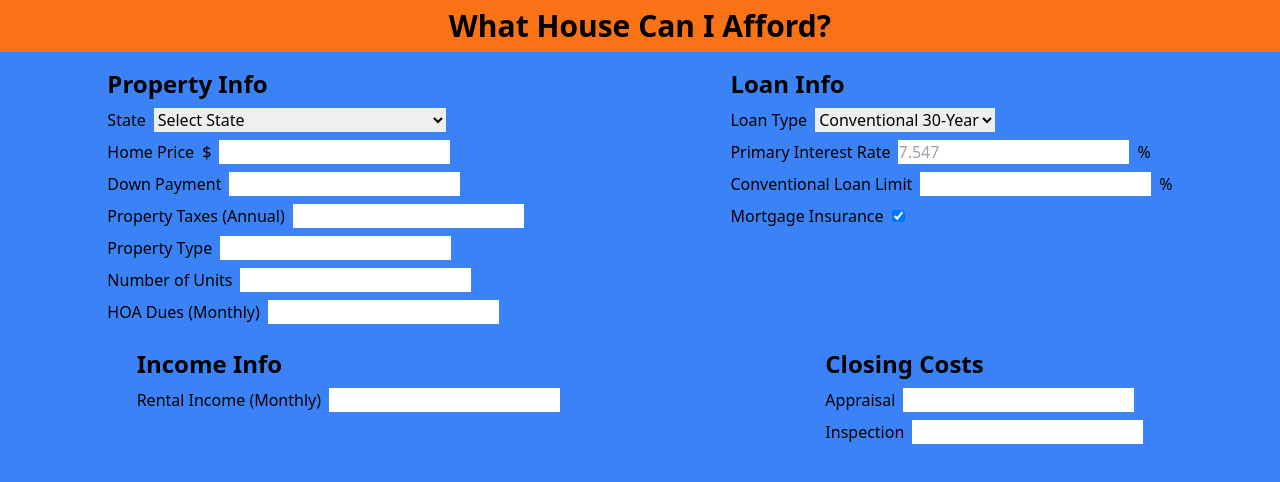
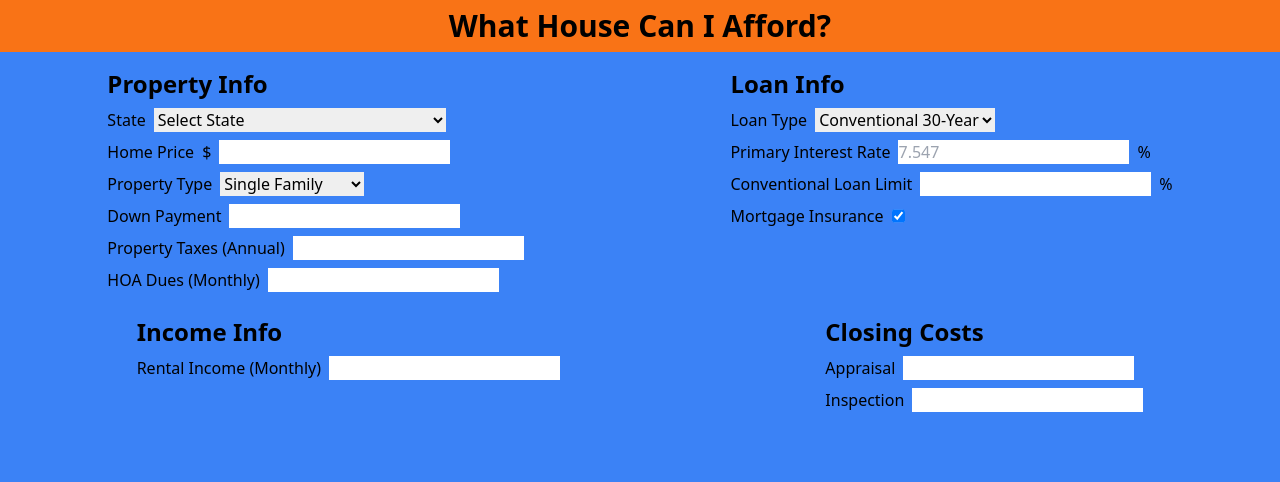
Before and after one commit to samueltanner/mortgage_app, a Next.js app: page / in a window 1280 px wide. Shown: the top 482 px of the page. Built offline with nearby package versions, Linux system fonts and the light colour scheme.

Commit message:
fixes issue with comma

```diff
--- a/src/lib/helpers.ts
+++ b/src/lib/helpers.ts
@@ -10,5 +10,7 @@ export const parsePrice = (
     currency: 'USD',
     maximumFractionDigits: cents ? 2 : 0,
   })
-  return formattedPrice.format(price)
+  const result = formattedPrice.format(price);
+
+  return result;
 }
--- a/src/pages/index.tsx
+++ b/src/pages/index.tsx
@@ -3,6 +3,7 @@ import { useState, useEffect } from 'react'
 import { states, rates_by_county } from '@/lib/data'
 import { County, State } from '@/lib/types'
 import { parsePrice } from '@/lib/helpers'
+import { type } from 'os'
 
 export default function Home() {
   const [primaryInterestRate, setPrimaryInterestRate] = useState<number>(7.547)
@@ -16,7 +17,7 @@ export default function Home() {
     undefined,
   )
   const [selectedCounty, setSelectedCounty] = useState<County>()
-  const [homePrice, setHomePrice] = useState<number | undefined>(undefined)
+  const [homePrice, setHomePrice] = useState<string>('')
 
   useEffect(() => {
     if (!selectedState) return
@@ -25,6 +26,12 @@ export default function Home() {
     })
     setCounties(filteredCounties)
   }, [selectedState])
+
+  const handlePriceChange = (value: string) => {
+    let newValue = value.replace(/,/g, '')
+    let parsedValue = newValue.replace(/\B(?=(\d{3})+(?!\d))/g, ',')
+    setHomePrice(parsedValue)
+  }
   return (
     <>
       <Head>
@@ -88,19 +95,31 @@ export default function Home() {
                 </span>
               )}
               <span className="flex gap-2">
-                <label>Home Price</label>
+                <label htmlFor="price">Home Price</label>
                 $
                 <input
-                  type="number"
+                  id="price"
                   placeholder={
                     selectedCounty &&
                     parsePrice(selectedCounty?.median) + ' (median)'
                   }
                   onChange={(e) => {
-                    setHomePrice(Number(e.target.value))
+                    handlePriceChange(e.target.value)
                   }}
                   value={homePrice}
                 />
+              </span>
+              <span className="flex gap-2">
+                <label htmlFor="propertyType">Property Type</label>
+                <select id="propertyType">
+                  <option value="singleFamily" selected>
+                    Single Family
+                  </option>
+                  <option disabled>---Multi-Family---</option>
+                  <option value="duplex">Duplex</option>
+                  <option value="triplex">Triplex</option>
+                  <option value="fourplex">Fourplex</option>
+                </select>
               </span>
               <span className="flex gap-2">
                 <label>Down Payment</label>
@@ -108,14 +127,6 @@ export default function Home() {
               </span>
               <span className="flex gap-2">
                 <label>Property Taxes (Annual)</label>
-                <input type="number" />
-              </span>
-              <span className="flex gap-2">
-                <label>Property Type</label>
-                <input type="number" />
-              </span>
-              <span className="flex gap-2">
-                <label>Number of Units</label>
                 <input type="number" />
               </span>
               <span className="flex gap-2">
```
